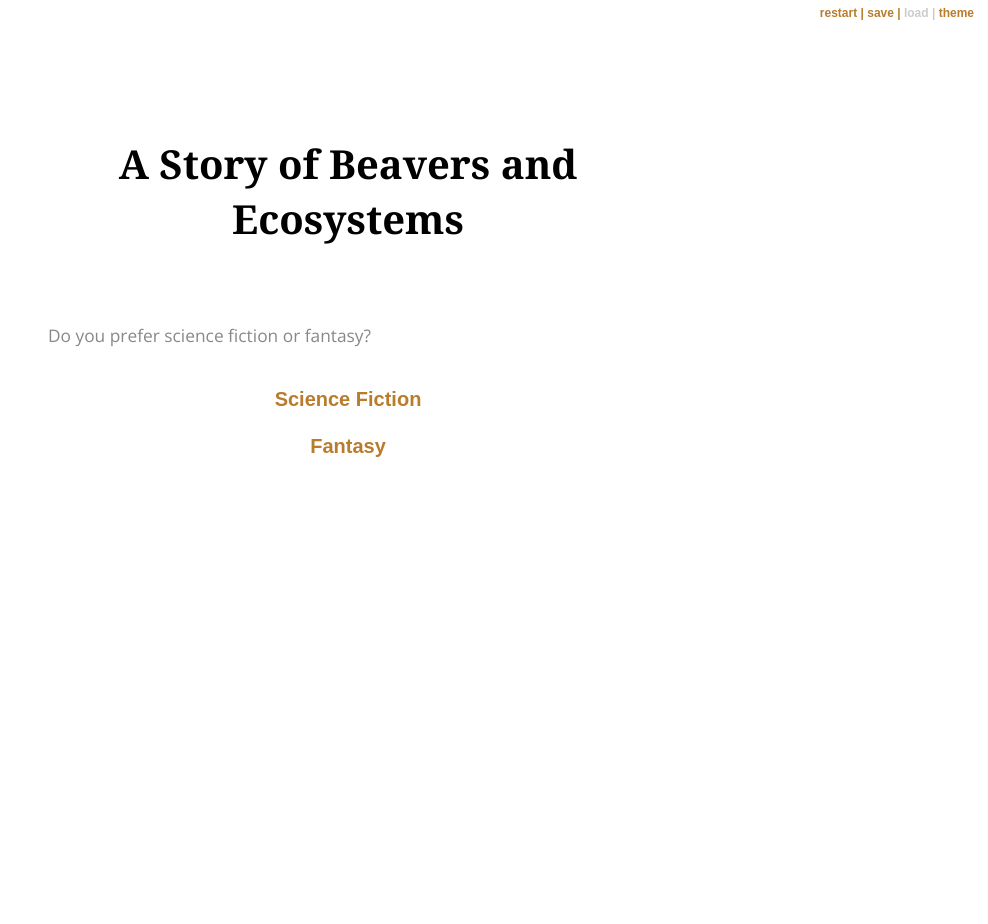
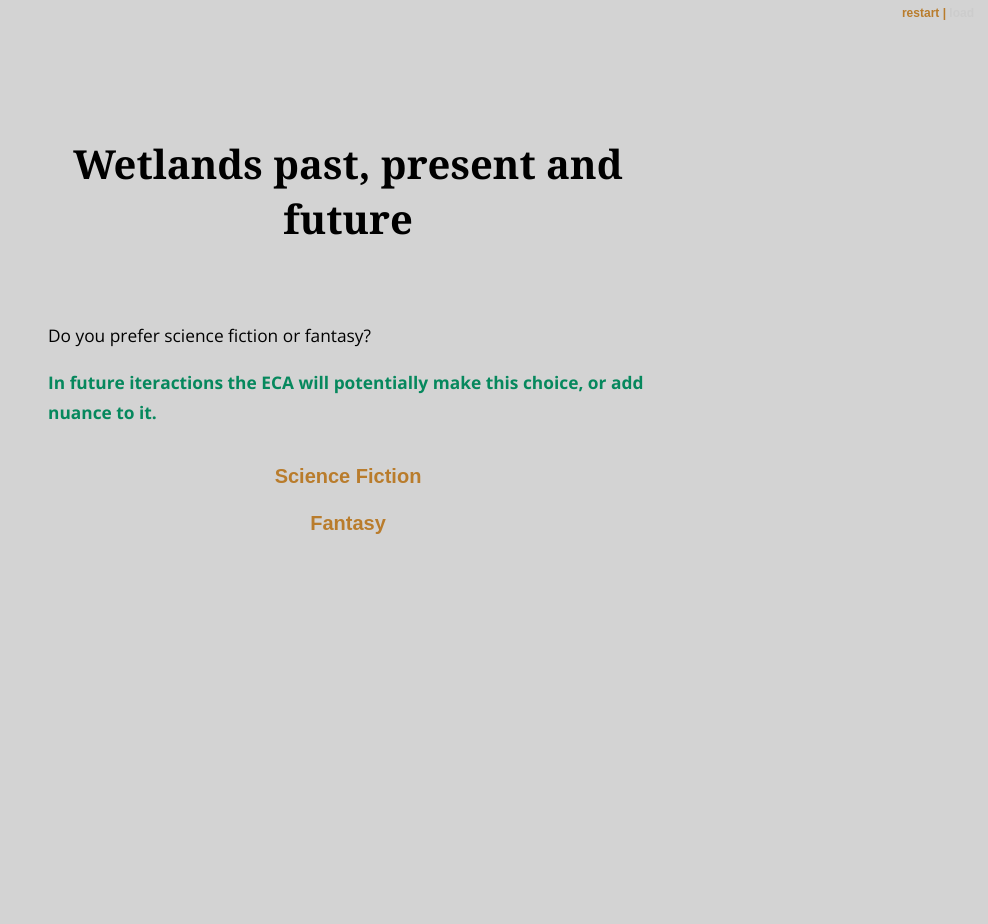
Before and after one commit to embodiedplay/embodiedplay.github.io, a Jekyll site: the page NarrativeMockup/BeaverNarrative/index.html, which Jekyll copies as it is, in a window 1280 px wide. Shown: the whole page, without its empty margins (292-1280 px from the left). Built offline with Jekyll 4.4.1, drawn with Linux system fonts in a browser that asks for light colours; some web fonts are replaced.

Commit message:
Complete revision to how the mockup eca is working

```diff
--- a/BeaverNarrative/index.html
+++ b/NarrativeMockup/BeaverNarrative/index.html
@@ -3,7 +3,7 @@
 <head>
     <meta charset="utf-8">
 
-    <title>A Story of Beavers and Ecosystems</title>
+    <title>wetlands_scifi_v3</title>
 
     <meta name="viewport" content="width=device-width, initial-scale=1.0">
 
@@ -14,25 +14,23 @@
 <body>
 
     <div class="outerContainer">
-        <h3 class="written-in-ink"><a href="https://www.inklestudios.com/ink">WRITTEN IN INK</a></h3>
 
         <div id="controls" class="buttons">
           <a id="rewind" title="Restart story from beginning">restart</a>
-          <a id="save" title="Save progress">save</a>
           <a id="reload" title="Reload from save point">load</a>
-          <a id="theme-switch" title="Switch theme">theme</a>
         </div>
 
         <div id="story" class="container">
             <div class="header">
-                <h1>A Story of Beavers and Ecosystems</h1>
+                <h1>Wetlands past, present and future</h1>
                 <h2 class="byline"></h2>
             </div>
         </div>
     </div>
 
     <script src="ink.js"></script>
-    <script src="wetlands_scifi_v2.js"></script>
+    <script src="wetlands_scifi_v3.js"></script>
     <script src="main.js"></script>
+
 </body>
 </html>
--- a/BeaverNarrative/style.css
+++ b/NarrativeMockup/BeaverNarrative/style.css
@@ -3,7 +3,7 @@
 body {
     font-family: 'Open Sans', sans-serif;
     font-weight: lighter;
-    background: white;
+    background: lightgray;
     overflow: hidden;
 }
 
@@ -56,7 +56,7 @@ h2 {
     position: fixed;
     display: block;
     width: 100%;
-    background: white;
+    background: lightgray;
     transition: color 0.6s, background 0.6s;
     margin: 0;
     padding-top: 6px;
@@ -99,7 +99,7 @@ h2 {
     margin: 0 auto;
     padding: 20px;
     padding-top: 4em;
-    background: white;
+    background: lightgray;
 }
 
 .switched .container {
@@ -108,7 +108,7 @@ h2 {
 
 p {
     font-size: 13pt;
-    color: #888;
+    color: black;
     line-height: 1.7em;
     font-weight: lighter;
 }
@@ -194,7 +194,7 @@ img {
     right: 14px;
     top: 4px;
     user-select: none;
-    background: white;
+    background: lightgray;
     transition: color 0.6s, background 0.6s;
 }
 
@@ -223,7 +223,7 @@ img {
 
 body.dark {
     background: black;
-    color: white;
+    color: lightgray;
 }
 
 .dark h2 {
@@ -244,11 +244,11 @@ body.dark {
 }
 
 .dark a:hover {
-    color: white;
+    color: lightgray;
 }
 
 .dark strong {
-    color: white;
+    color: lightgray;
 }
 
 .dark #controls [disabled] {
@@ -256,7 +256,7 @@ body.dark {
 }
 
 .dark .end {
-    color: white;
+    color: lightgray;
 }
 
 .dark #controls {
@@ -267,3 +267,22 @@ body.dark {
     color: rgb(95, 22, 197);
     font-style: italic;
 }
+
+.ECA {
+    color: rgb(6, 136, 93);
+    font-weight: bold;
+}
+
+.Bullet {
+    display: inline-block;
+    vertical-align: top;
+    margin-left: 2em;
+}
+
+.Bullet:before {
+    content: '\25B6';
+    display: inline-block;
+    width: 1.2em;
+    text-indent: -1em;
+    margin-right: -1.2em;
+}
```
Also changed, not shown: NarrativeMockup/gem-step_eca.html (added, +91 -0 lines), BeaverNarrative/images/FantasyBeaver.png (deleted), BeaverNarrative/images/FutureBeaver.png (deleted), BeaverNarrative/images/HappyPast.png (deleted), BeaverNarrative/images/NeutralPresent.png (deleted), BeaverNarrative/images/ScaryFuture.png (deleted), BeaverNarrative/wetlands_scifi_v2.js (deleted), NarrativeMockup/BeaverNarrative/images/FantasyBeaver.png (added), NarrativeMockup/BeaverNarrative/images/FantasyHappyPast.png (added), NarrativeMockup/BeaverNarrative/images/FantasyNeutralPresent.png (added), NarrativeMockup/BeaverNarrative/images/FantasyScaryFuture.png (added), NarrativeMockup/BeaverNarrative/images/FutureBeaver.png (added), NarrativeMockup/BeaverNarrative/images/FutureHappyPast.png (added), NarrativeMockup/BeaverNarrative/images/FutureNeutralPresent.png (added), 4 more files.
